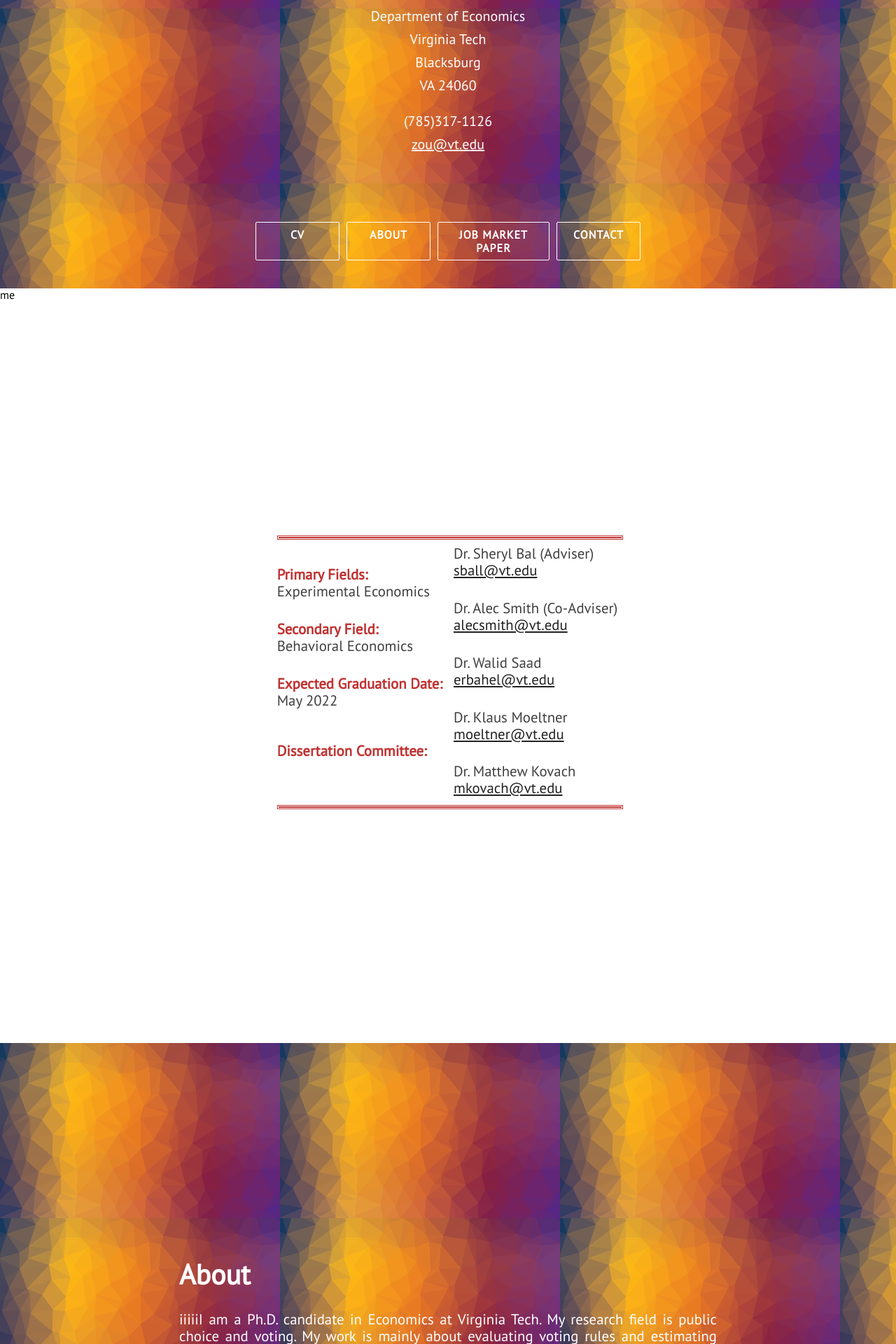
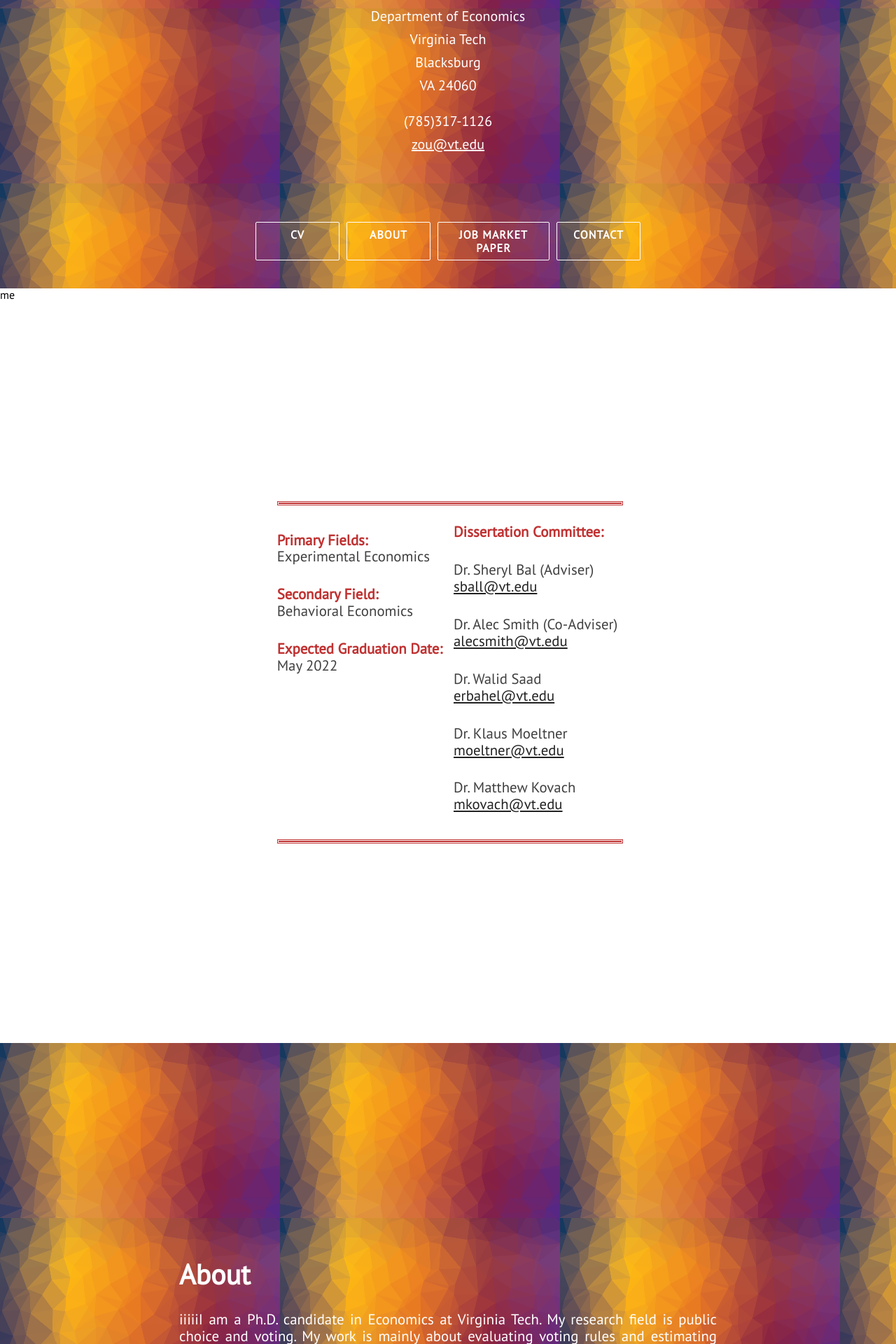
Before and after one commit to KevinKCV/kevinzou, a Jekyll site: the page built from index.html, in a window 1280 px wide. Shown: the part 488-2408 px from the top of the page at 70% size. Built offline with Jekyll 4.4.1, drawn with Linux system fonts in a browser that asks for light colours; nearby versions of some CDN libraries.

Commit message:
Update 01info.html

```diff
--- a/_includes/01info.html
+++ b/_includes/01info.html
@@ -21,7 +21,7 @@ me<div class="section-wrapper">
             May 2022 </p><br>
 
 
-            <v3></v3>
+           <h3></h3>
 
 
 
```
